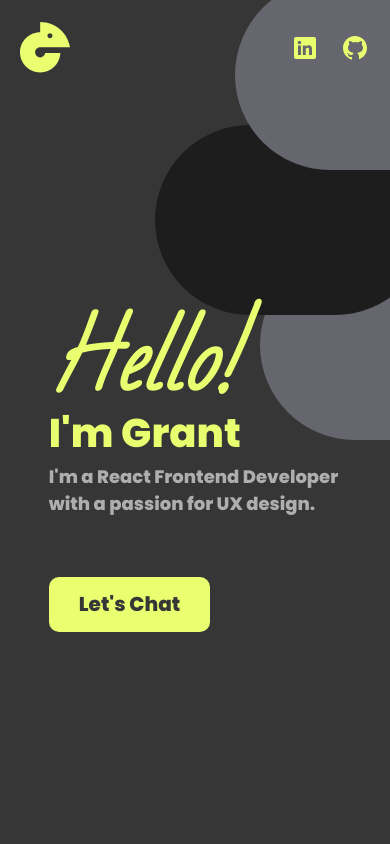
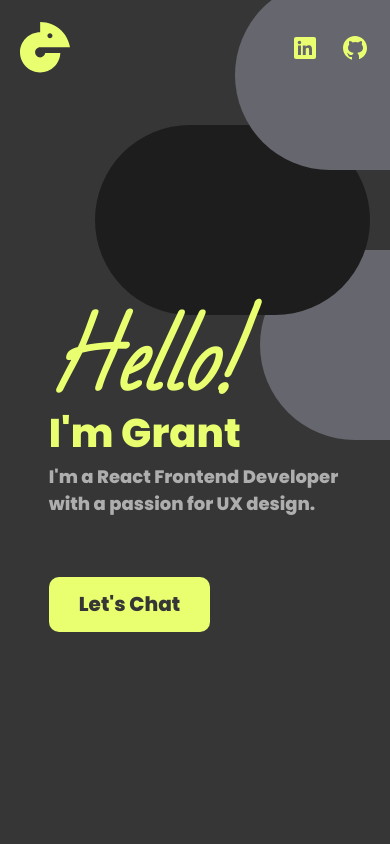
Before and after one commit to GrantJamws/portfolio-website, a React (Create React App) app: page / in a window 390 px wide. Shown: the top 844 px of the page. Built offline with nearby package versions, Linux system fonts and the light colour scheme.

Commit message:
Changed Background Shape to be its own component and added extra stage

```diff
--- a/src/breakpoints.scss
+++ b/src/breakpoints.scss
@@ -1 +1,3 @@
 $breakpoint-tablet: 900px;
+$breakpoint-tablet-portrait: 768px;
+$breakpoint-mobile: 480px;
--- /dev/null
+++ b/src/components/BackgroundShape/index.tsx
@@ -0,0 +1,15 @@
+import './styles.scss';
+
+interface BackgroundShapeProps {
+  className?: string;
+  color?: "dark" | "light";
+}
+
+const BackgroundShape: React.FC<BackgroundShapeProps> = ({ className = '', color = "dark" }) => {
+  return (
+    <span
+      className={`background-shape background-shape-${color} ${className}`} />
+  );
+}
+
+export default BackgroundShape;
--- /dev/null
+++ b/src/components/BackgroundShape/styles.scss
@@ -0,0 +1,27 @@
+@import '/src/colors.scss';
+@import '/src/breakpoints.scss';
+
+.background-shape {
+  height: 380px;
+  width: 550px;
+  border-radius: 250px;
+  background-color: $dark-grey;
+
+  &.background-shape-light {
+    background-color: $light-grey;
+  }
+
+  &.background-shape-dark {
+    background-color: $dark-grey;
+  }
+
+  @media (max-width: $breakpoint-tablet) {
+    height: 270px;
+    width: 412px;
+  }
+
+  @media (max-width: $breakpoint-tablet-portrait) {
+    height: 190px;
+    width: 275px;
+  }
+}
--- a/src/sections/landing/index.tsx
+++ b/src/sections/landing/index.tsx
@@ -1,3 +1,4 @@
+import BackgroundShape from '../../components/BackgroundShape';
 import Button from '../../components/Button';
 import './styles.scss';
 
@@ -17,12 +18,14 @@ const Landing = () => {
         onClick={handleLetChatClick}>
         Let's Chat
       </Button>
-      <span
-        className='background-shape shape-1' />
-      <span
-        className='background-shape shape-2' />
-      <span
-        className='background-shape shape-3' />
+      <BackgroundShape
+        className='background-shape-1'
+        color='light' />
+      <BackgroundShape
+        className='background-shape-2' />
+      <BackgroundShape
+        className='background-shape-3'
+        color='light' />
     </div>
   );
 }
--- a/src/sections/landing/styles.scss
+++ b/src/sections/landing/styles.scss
@@ -44,25 +44,21 @@
     position: absolute;
     top: 0;
     right: 0;
-    height: 380px;
-    width: 550px;
-    background-color: $light-grey;
-    border-radius: 250px;
     z-index: -1;
 
-    &.shape-1 {
+    &.background-shape-1 {
       right: -125px;
       top: -60px;
     }
 
-    &.shape-2 {
+    &.background-shape-2 {
       right: 125px;
       top: 190px;
       background-color: $dark-grey;
       z-index: -2;
     }
 
-    &.shape-3 {
+    &.background-shape-3 {
       right: -190px;
       top: 380px;
       z-index: -3;
@@ -89,28 +85,43 @@
     }
 
     .background-shape {
-      height: 190px;
-      width: 275px;
-
-      &.shape-1 {
+      &.background-shape-1 {
         right: -120px;
         top: -20px;
       }
 
-      &.shape-2 {
-        right: -40px;
-        top: 125px;
-        background-color: $dark-grey;
+      &.background-shape-2 {
+        right: 40px;
+        top: 180px;
         z-index: -2;
       }
 
-      &.shape-3 {
+      &.background-shape-3 {
+        right: -145px;
+        top: 360px;
+        z-index: -3;
+      }
+    }
+  }
+
+  @media (max-width: $breakpoint-tablet-portrait) {
+    .background-shape {
+      &.background-shape-1 {
+        right: -120px;
+        top: -20px;
+      }
+
+      &.background-shape-2 {
+        right: 20px;
+        top: 125px;
+        z-index: -2;
+      }
+
+      &.background-shape-3 {
         right: -145px;
         top: 250px;
         z-index: -3;
       }
-
     }
-
   }
 }
```
